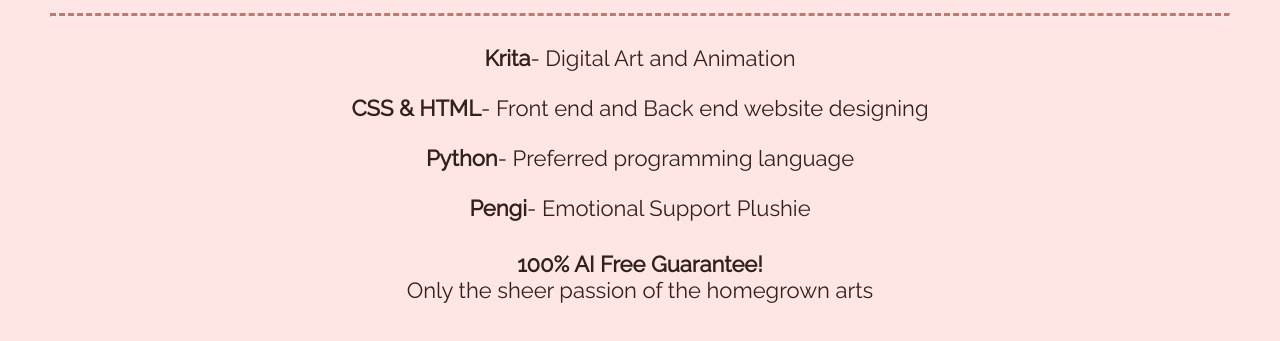
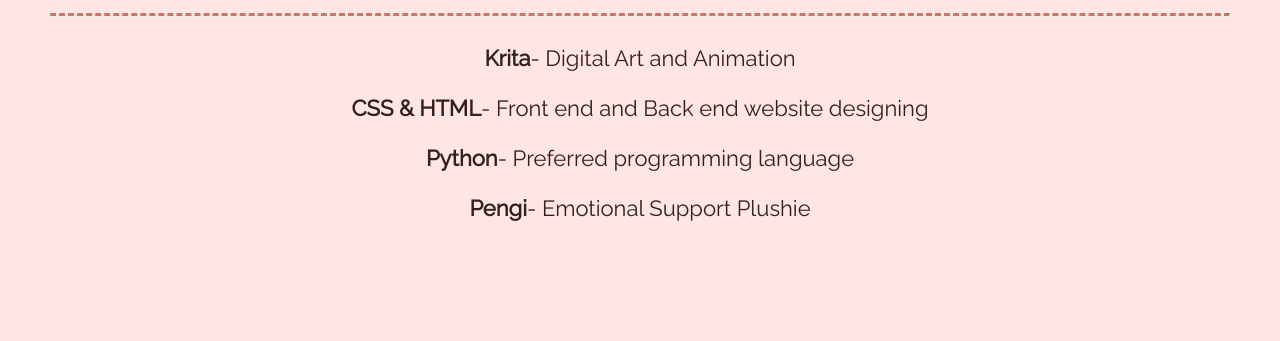
Before and after one commit to CakesnCodes/CristineCal.github.io, a plain HTML site: page about.html in a window 1280 px wide. Shown: the part 725-1066 px from the top of the page. After the commit the page ends 1008 px from the top, so only its background shows below. Drawn offline with Linux system fonts and the light colour scheme; a web font is replaced by a local one.

Commit message:
Update about.html

```diff
--- a/about.html
+++ b/about.html
@@ -35,14 +35,6 @@
           <li><strong>Python</strong>- Preferred programming language</li>
           <li><strong>Pengi</strong>- Emotional Support Plushie</li>
         </ul>
-        <br>
-      <center>
-        <p>
-          <strong>100% AI Free Guarantee!</strong>
-          <br>
-          Only the sheer passion of the homegrown arts
-        </p>
-      </center>
       </div>
       <!-- The Modal -->
       <div id="modal" class="modal">
```
